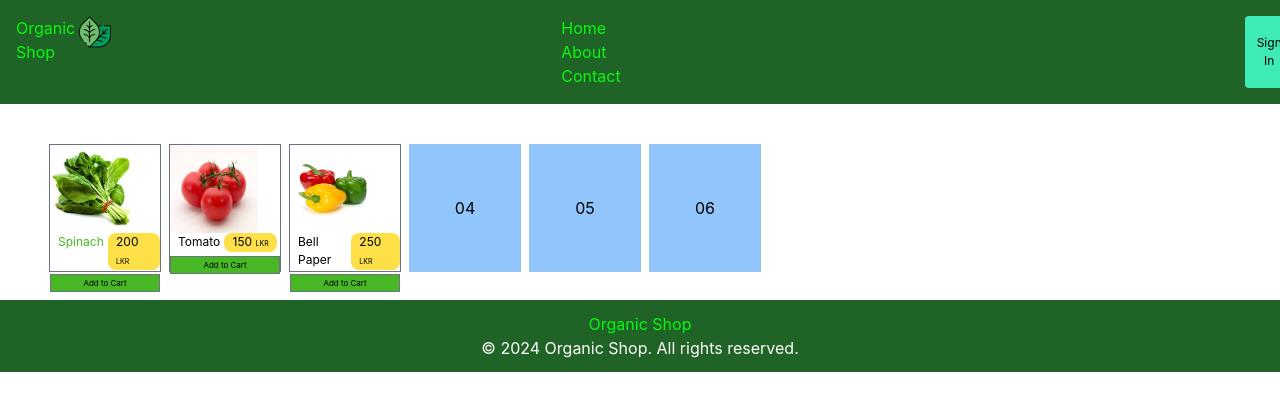
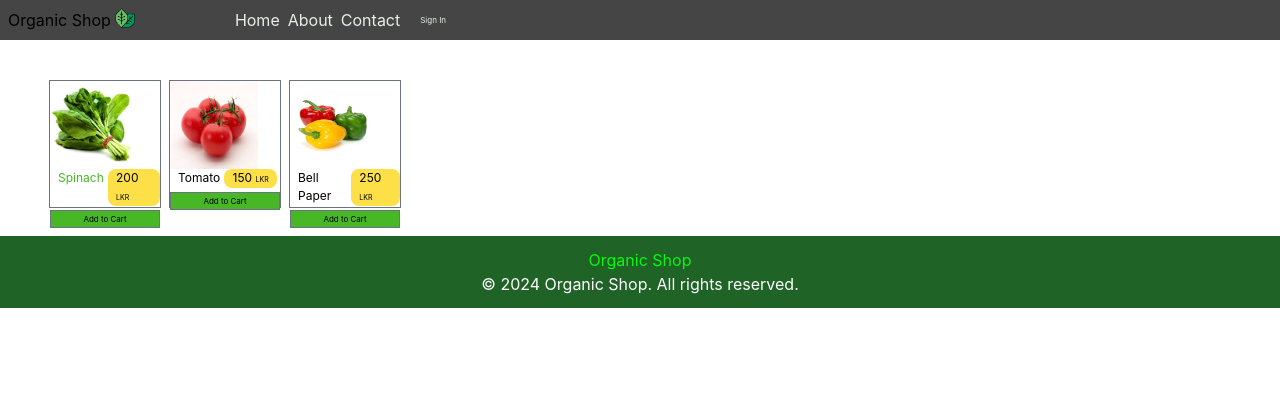
Before and after one commit to SethminiDisanayaka/RAD-React-App, a React (Create React App) app: page / in a window 1280 px wide. Shown: the top 410 px of the page. Built offline with nearby package versions, Linux system fonts and the light colour scheme.

Commit message:
Update project

```diff
--- a/src/App.tsx
+++ b/src/App.tsx
@@ -1,29 +1,26 @@
 import React from 'react';
-import logo from './logo.svg';
-// import './App.css';
-import {NavBar} from './view/common/Navbar/NavBar';
-import {findAllByDisplayValue} from "@testing-library/react";
-import { MainContent } from './view/common/MainContent/MainContent';
-import { Footer } from './view/common/Footer/Footer';
-
-import { BrowserRouter,Route,Routes } from 'react-router-dom';
+import './App.css';
+import {NavBar} from
+        "./view/common/Navbar/NavBar";
+import {MainContent} from "./view/common/MainContent/MainContent";
+import {Footer} from "./view/common/Footer/Footer";
+import {BrowserRouter, Route, Routes} from "react-router-dom";
 import {DefaultLayout} from "./view/common/DefaultContent/DefaultLayout";
-import {login} from "./view/pages/login";
+import {login} from "./view/pages/Login/login";
 
 function App() {
     return (
         <div>
             <BrowserRouter>
                 <Routes>
-             <Route path="/*" Component={DefaultLayout}>
-
+                    <Route path="/*"
+                           Component={DefaultLayout}>
                     </Route>
-             <Route path="/login" Component={login}>
-
+                    <Route path="/login"
+                           Component={login}>
                     </Route>
                 </Routes>
             </BrowserRouter>
-
         </div>
     );
 }
--- a/src/view/common/DefaultContent/DefaultLayout.tsx
+++ b/src/view/common/DefaultContent/DefaultLayout.tsx
@@ -4,15 +4,13 @@ import {MainContent} from "../MainContent/MainContent";
 import {Footer} from "../Footer/Footer";
 
 export class DefaultLayout extends Component {
-
     render() {
         return (
             <>
-                <NavBar></NavBar>
-                <MainContent></MainContent>
-                <Footer></Footer>
+                <NavBar/>
+                <MainContent/>
+                <Footer/>
             </>
-
         );
     }
 }
--- a/src/view/common/Navbar/NavBar.tsx
+++ b/src/view/common/Navbar/NavBar.tsx
@@ -1,29 +1,43 @@
 import {Component} from "react";
-import icon from '../../../images/coca-leaves.png'
+import icon from '../../../images/coca-leaves.png';
 import {Link} from "react-router-dom";
 
 export class NavBar extends Component {
+
     render() {
-        function OnSignInClick(){
-            alert("Button Clicked")
-        }
+
         return (
+            <div className="p-2
+                            bg-[#444544]
+                            flex">
+                <h1 className="text-1x1
+                         text-secondary">
+                    Organic Shop
+                </h1>
+                <img className="h-5 w-5 ml-1"
+                     src={icon} alt=""/>
 
-            <div className="p-4 bg-[#1f6326] flex">
-                <h1 className="text-1x1 text-[#0af712] ">Organic Shop</h1>
-
-                <img className={"h-8 w-8 ml-1"} src={icon} alt={""}></img>
-
-                <ul className="list-none ml-[450px]">
-                    <li className="inline-block mr-6 text-[#0af712] cursor-pointer hover:text-green-400"><Link to="/">Home</Link></li>
-                    <li className="inline-block mr-6 text-[#0af712] cursor-pointer hover:text-green-400"><Link to="/about">About</Link></li>
-                    <li className="inline-block mr-6 text-[#0af712] cursor-pointer hover:text-green-400"><Link to="/contact">Contact</Link></li>
+                <ul className="list-none ml-[100px]">
+                    <li className="inline-block mr-2
+                                text-[#e6f0e6]
+                                cursor-pointer
+                                hover:text-green-400">
+                        <Link to="/">Home</Link></li>
+                    <li className="inline-block mr-2 text-[#e6f0e6] cursor-pointer hover:text-green-400">
+                        <Link to="/about">About</Link></li>
+                    <li className="inline-block mr-2 text-[#e6f0e6] cursor-pointer hover:text-green-400">
+                        <Link to="/contact">Contact</Link></li>
                 </ul>
 
-        <button className="text-[12px] text-[#000000] bg-[#3febb5] pl-3 pr-3 rounded hover:text-[#ffffff] ml-[600px]">
-            <Link to="/login"> Sign In</Link>
-        </button>
-                </div>
+                <button className="text-[8px]
+                                   text-[#e6f0e6]
+                                   bg-secondary
+                                   pl-3 pr-3
+                                   rounded
+                                   hover:text-tertiary">
+                    <Link to="/login">Sign In</Link>
+                </button>
+            </div>
         );
     }
 }
--- a/src/view/pages/Home/Home.tsx
+++ b/src/view/pages/Home/Home.tsx
@@ -64,33 +64,6 @@ export class Home extends Component {
                             <button className="w-full mt-1 p-[2.4px] bg-secondaryColor text-[8px] border-gray-500 border-[0.5px]">Add to Cart</button>
                         </div>
                     </div>
-                    <div className="w-28 h-32
-                                   bg-blue-300
-                                   mr-2
-                                   mb-2
-                                   flex
-                                   justify-center
-                                   items-center">
-                        04
-                    </div>
-                    <div className="w-28 h-32
-                                   bg-blue-300
-                                   mr-2
-                                   mb-2
-                                   flex
-                                   justify-center
-                                   items-center">
-                        05
-                    </div>
-                    <div className="w-28 h-32
-                                   bg-blue-300
-                                   mr-2
-                                   mb-2
-                                   flex
-                                   justify-center
-                                   items-center">
-                        06
-                    </div>
                 </div>
             </div>
         );
```
Also changed, not shown: src/view/pages/Login/login.tsx (renamed from src/view/pages/login.tsx). Lines whose indentation alone changed are shown as unchanged.
